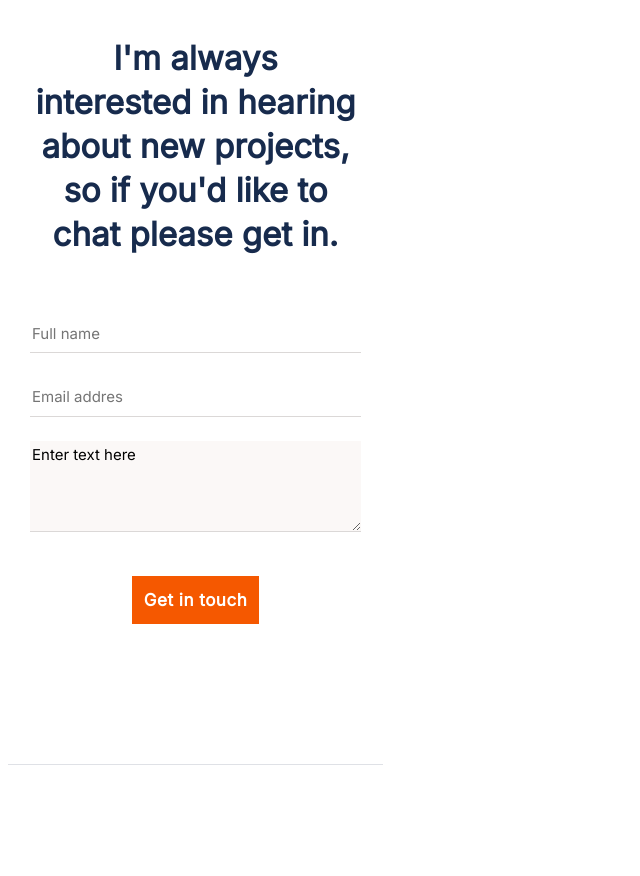
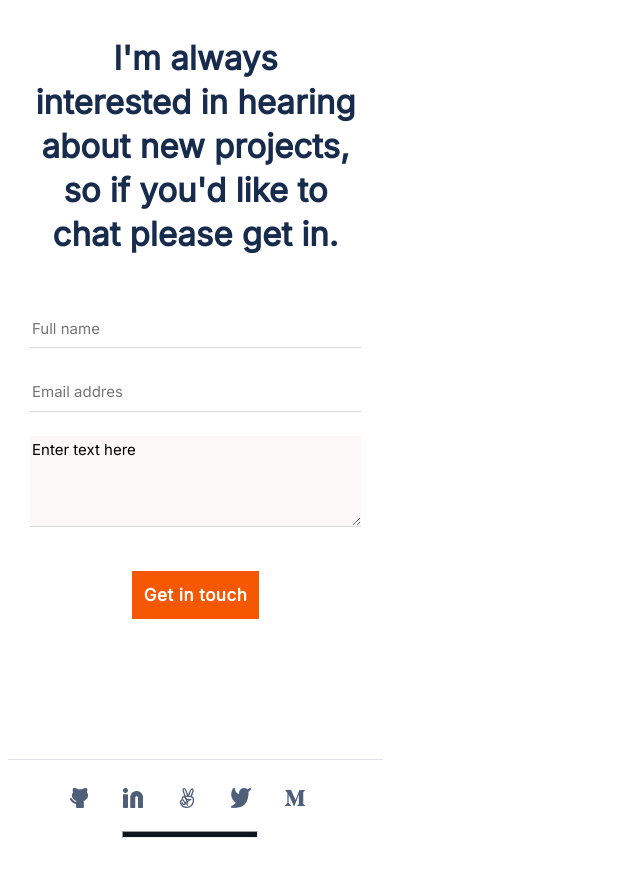
Before and after one commit to rugwizangoga/My-portfolio, a website: page index.html in a window 1280 px wide. Shown: the part 6227-7103 px from the top of the page, without its empty margins (0-640 px from the left). Drawn offline with Linux system fonts and the light colour scheme.

Commit message:
added the contact social media

```diff
--- a/index.html
+++ b/index.html
@@ -256,6 +256,26 @@
                 <textarea id="comment" class="formfonts" rows="5" maxlength="500" name="message" required>Enter text here</textarea>
                 <div class="buttona"><button type="submit">Get in touch</button> </div>
             </form>
+
+            <ul class="socialmedia basemedia">
+                <li class="icon">
+                    <a href="https://github.com/rugwizangoga"><img src="./pic/github.png" alt="GitHub"></a>
+                </li>
+                <li class="icon">
+                     <a href="https://www.linkedin.com/in/iradukunda-pacific-rugwizangoga"><img src="./pic/linkedin.png" alt="LinkeIn"></a>
+                </li>
+                <li class="icon base">
+                    <a href="#"><img src="./pic/new.png" alt="Vector"></a>
+                </li>
+                <li class="icon">
+                    <a href="https://twitter.com/IRugwizangoga"><img src="./pic/twitter.png" alt="Twitter"></a>
+                </li>
+                <li class="icon">
+                    <a href="#"><img src="./pic/media.png" alt="Media"></a>
+                </li>
+            </ul>
+            <hr class="hr2">
+
         </section>
 
     </main>
--- a/style.css
+++ b/style.css
@@ -445,7 +445,7 @@ li {
   gap: 24px;
   width: 327px;
   height: 330px;
-  padding: 95px 24px 120px;
+  padding: 90px 24px 120px;
   border-bottom: 1px solid #dfe1e6;
 }
 
@@ -475,3 +475,18 @@ li {
   height: 114px;
   background-color: #fbf8f7;
 }
+
+.basemedia {
+  padding: 0;
+  margin: 0px;
+  margin-left: 44px;
+  margin-top: 20px;
+}
+
+.hr2 {
+  margin-left: 114px;
+  margin-top: 11px;
+  background: #0d151e;
+  width: 134px;
+  height: 5px;
+}
```
